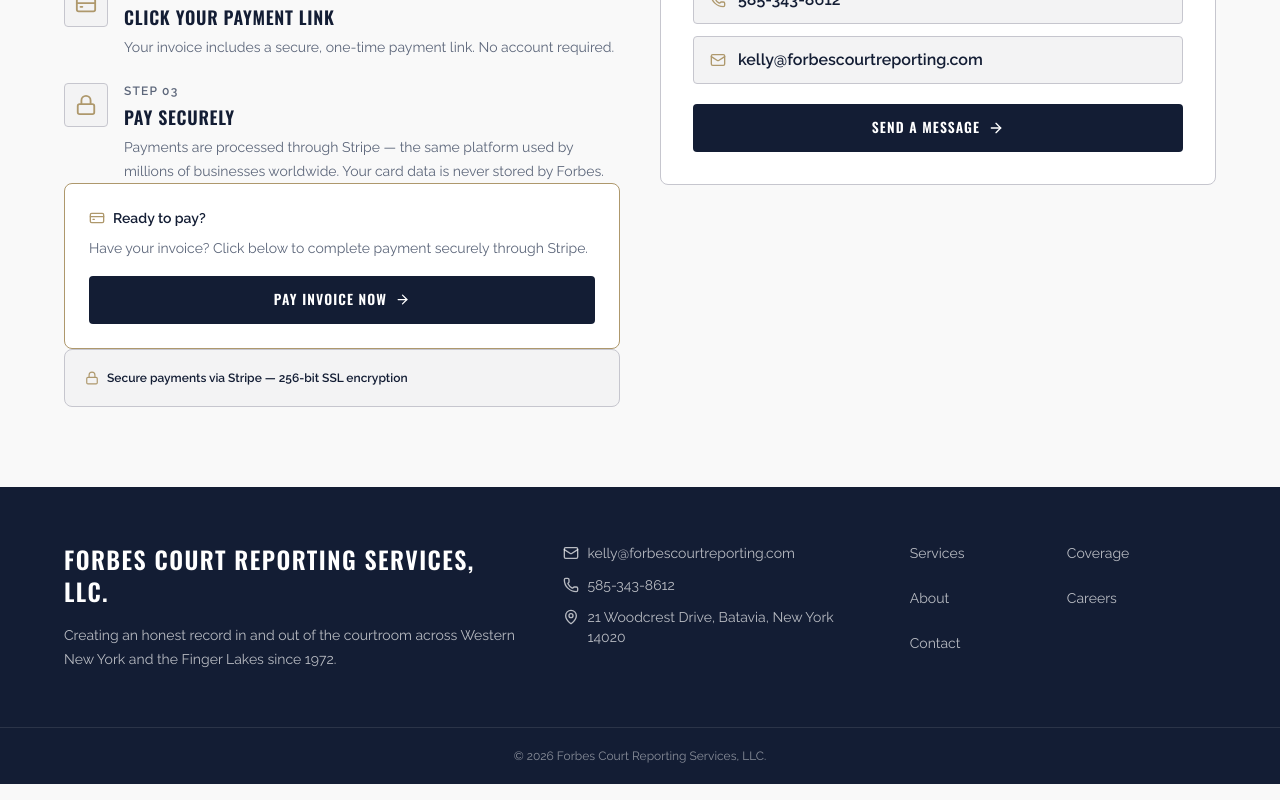
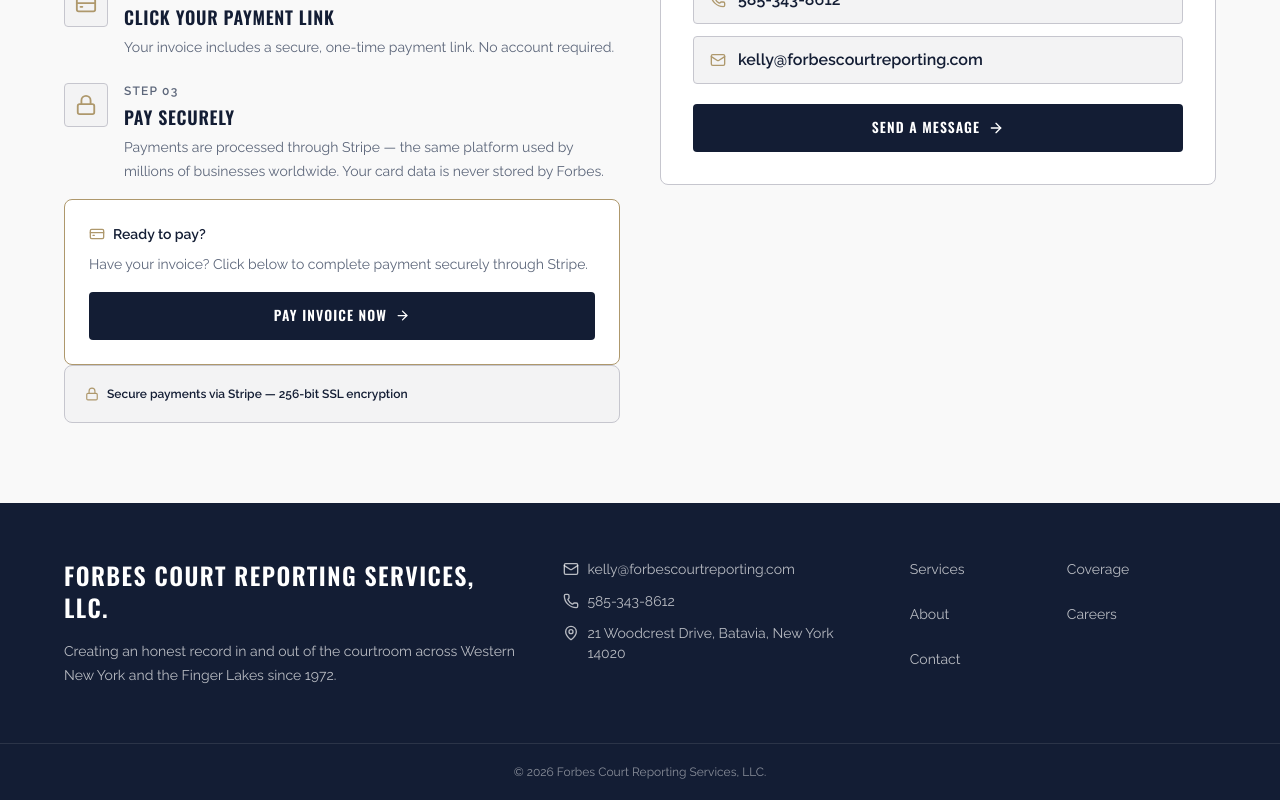
Before and after one commit to tucker8645/forbescourtreporting-website, a Next.js app: page /pay in a window 1280 px wide. Shown: the part 858-1658 px from the top of the page. Built offline with nearby package versions, Linux system fonts and the light colour scheme.

Commit message:
Add mt-4 spacing above Ready to Pay box

```diff
--- a/src/app/pay/page.tsx
+++ b/src/app/pay/page.tsx
@@ -67,7 +67,7 @@ export default function PayPage() {
             </div>
 
             {/* Ready to pay — directly under steps */}
-            <div className="flex flex-col justify-between rounded-lg border border-[var(--gold)] bg-white p-6">
+            <div className="mt-4 flex flex-col justify-between rounded-lg border border-[var(--gold)] bg-white p-6">
               <div>
                 <div className="flex items-center gap-2">
                   <CreditCard size={16} className="text-[var(--gold)]" aria-hidden="true" />
```
